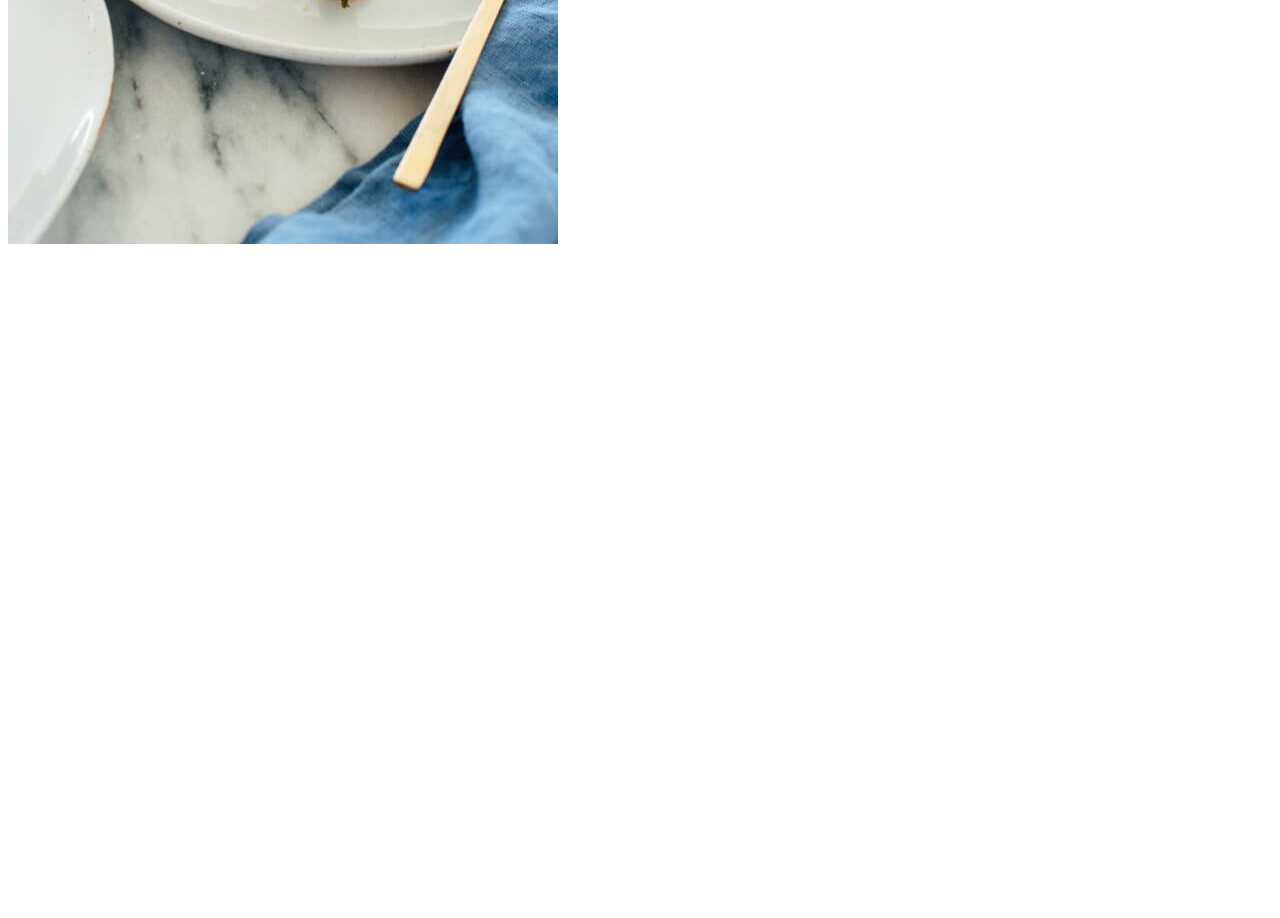
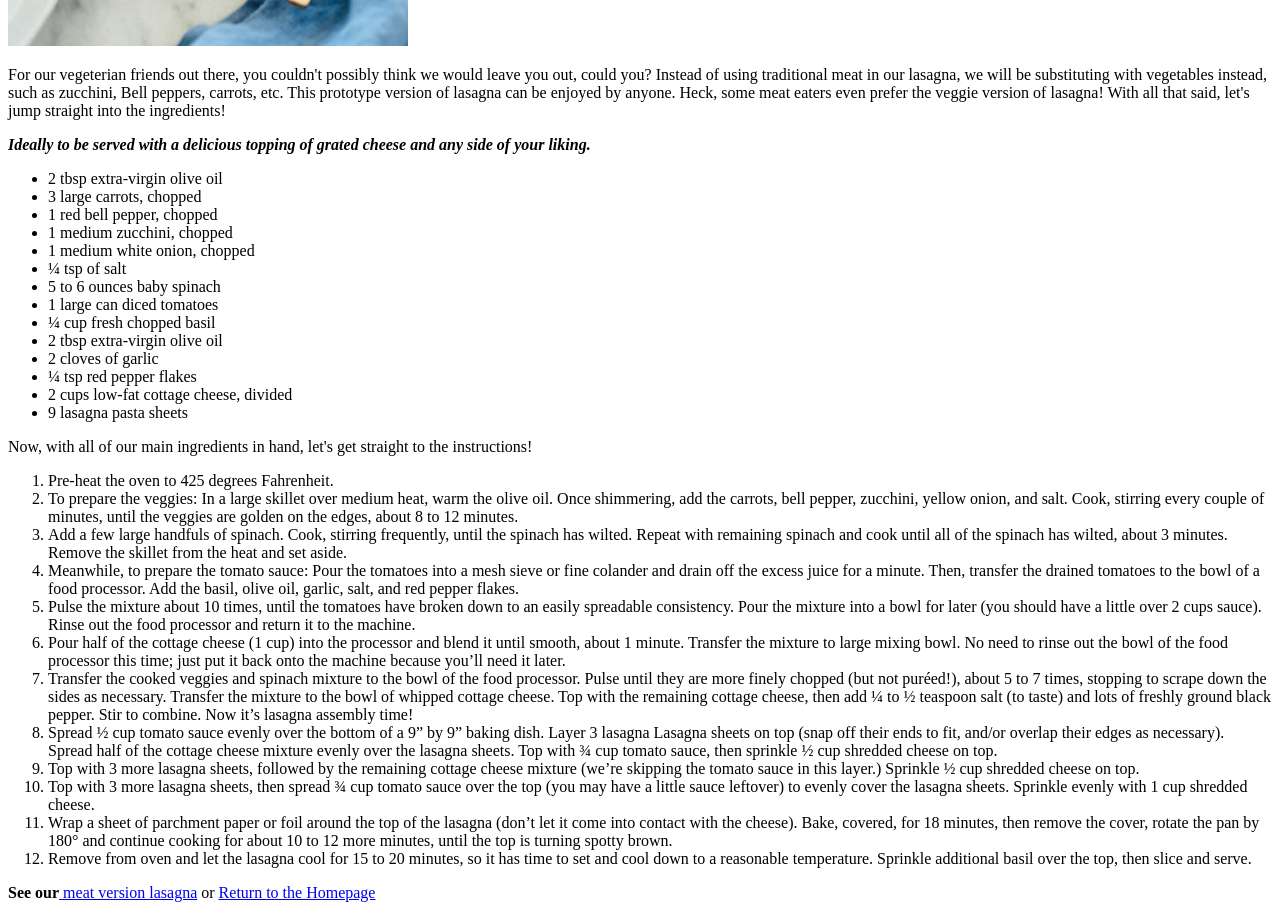
Before and after one commit to Piscape/odin-recipes, a plain HTML site: page recipes/veglasagna.html in a window 1280 px wide. Shown: the part 660-1578 px from the top of the page. Before the commit the page ends 916 px from the top, so only its background shows below. Drawn offline with Linux system fonts and the light colour scheme.

Commit message:
minor fixes in index.html. Finalised veg recipe page for veglasagna.html & fixed width & height of lasagna.html & index.html main image

```diff
--- a/recipes/veglasagna.html
+++ b/recipes/veglasagna.html
@@ -9,9 +9,61 @@
 </head>
 
 <body>
+    <a href="../index.html">Back to Homepage</a>
+    <h1>vegeterian lasagna recipe</h1>
+    <img src="images/veglasagna.jpg" alt="Vegeterian lasagna" height="600">
+    <p>For our vegeterian friends out there, you couldn't possibly think we would leave you out,
+       could you? Instead of using traditional meat in our lasagna, we will be substituting with vegetables instead,
+        such as zucchini, Bell peppers, carrots, etc. This prototype version of lasagna can be enjoyed by anyone. Heck, some meat eaters even prefer the veggie version of lasagna! With all that said, let's jump straight into the ingredients!</p>
+        <p><em><strong>Ideally to be served with a delicious topping of grated cheese and any side of your liking.</strong></em></p>
 
-    <h1>vegeterian lasagna recipe</h1>
-    <img src="images/veglasagna.jpg" alt="Vegeterian lasagna">
+    <ul>
+        <li>2 tbsp extra-virgin olive oil</li>
+        <li>3 large carrots, chopped</li>
+        <li>1 red bell pepper, chopped</li>
+        <li>1 medium zucchini, chopped</li>
+        <li>1 medium white onion, chopped</li>
+        <li>¼ tsp of salt</li>
+        <li>5 to 6 ounces baby spinach</li>
+        <li>1 large can diced tomatoes</li>
+        <li>¼ cup fresh chopped basil</li>
+        <li>2 tbsp extra-virgin olive oil</li>
+        <li>2 cloves of garlic</li>
+        <li>¼ tsp red pepper flakes</li>
+        <li>2 cups low-fat cottage cheese, divided</li>
+        <li>9 lasagna pasta sheets</li>
+
+    </ul>
+
+    <p>Now, with all of our main ingredients in hand, let's get straight to the instructions!</p>
+
+    <ol>
+        <li>Pre-heat the oven to 425 degrees Fahrenheit.</li>
+        <li>To prepare the veggies: In a large skillet over medium heat, warm the olive oil.
+            Once shimmering, add the carrots, bell pepper, zucchini, yellow onion, and salt.
+            Cook, stirring every couple of minutes, until the veggies are golden on the edges, about 8 to 12 minutes.</li>
+        <li>Add a few large handfuls of spinach. Cook, stirring frequently, until the spinach has wilted.
+             Repeat with remaining spinach and cook until all of the spinach has wilted, about 3 minutes.
+             Remove the skillet from the heat and set aside.</li>
+        <li>Meanwhile, to prepare the tomato sauce: Pour the tomatoes into a mesh sieve or fine colander and drain off the excess juice for a minute.
+            Then, transfer the drained tomatoes to the bowl of a food processor. Add the basil, olive oil, garlic, salt, and red pepper flakes.</li>
+        <li>Pulse the mixture about 10 times, until the tomatoes have broken down to an easily spreadable consistency.
+            Pour the mixture into a bowl for later (you should have a little over 2 cups sauce). Rinse out the food processor and return it to the machine.</li>
+        <li>Pour half of the cottage cheese (1 cup) into the processor and blend it until smooth, about 1 minute. Transfer the mixture to large mixing bowl.
+            No need to rinse out the bowl of the food processor this time; just put it back onto the machine because you’ll need it later.</li>
+        <li>Transfer the cooked veggies and spinach mixture to the bowl of the food processor. Pulse until they are more finely chopped (but not puréed!), about 5 to 7 times, stopping to scrape down the sides as necessary.
+             Transfer the mixture to the bowl of whipped cottage cheese. Top with the remaining cottage cheese, then add ¼ to ½ teaspoon salt (to taste) and lots of freshly ground black pepper.
+              Stir to combine. Now it’s lasagna assembly time!</li>
+        <li>Spread ½ cup tomato sauce evenly over the bottom of a 9” by 9” baking dish. Layer 3 lasagna Lasagna sheets on top (snap off their ends to fit, and/or overlap their edges as necessary).
+            Spread half of the cottage cheese mixture evenly over the lasagna sheets. Top with ¾ cup tomato sauce, then sprinkle ½ cup shredded cheese on top.</li>
+        <li>Top with 3 more lasagna sheets, followed by the remaining cottage cheese mixture (we’re skipping the tomato sauce in this layer.) Sprinkle ½ cup shredded cheese on top.</li>
+        <li>Top with 3 more lasagna sheets, then spread ¾ cup tomato sauce over the top (you may have a little sauce leftover) to evenly cover the lasagna sheets. Sprinkle evenly with 1 cup shredded cheese.</li>
+        <li>Wrap a sheet of parchment paper or foil around the top of the lasagna (don’t let it come into contact with the cheese). Bake, covered, for 18 minutes, then remove the cover, rotate the pan by 180° and continue cooking for about 10 to 12 more minutes,
+            until the top is turning spotty brown.</li>
+        <li>Remove from oven and let the lasagna cool for 15 to 20 minutes, so it has time to set and cool down to a reasonable temperature. Sprinkle additional basil over the top, then slice and serve.</li>
+    </ol>
+
+    <p><strong>See our</strong><a href="lasagna.html"> meat version lasagna</a> or <a href="../index.html">Return to the Homepage</a></p>
 
 </body>
 
```
Also changed, not shown: index.html (+1 -1 lines), recipes/lasagna.html (+2 -2 lines).
